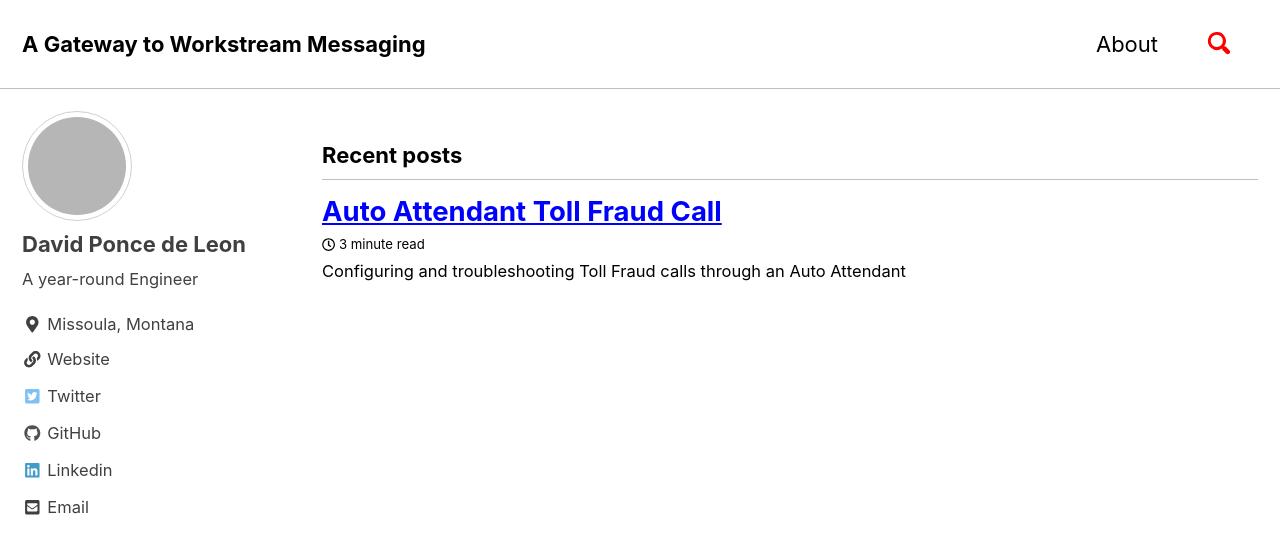
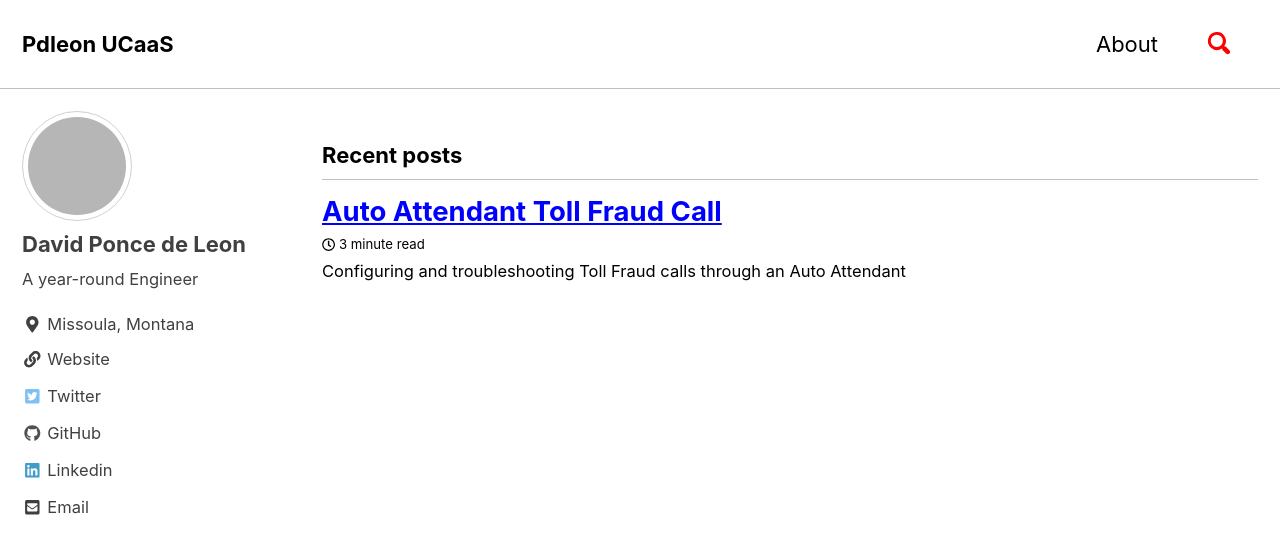
Before and after one commit to Pdleon/pdleon.github.io, a Jekyll site: the page built from index.html, in a window 1280 px wide and 900 px high. Shown: the top 554 px of the window. Built offline with Jekyll 4.4.1, drawn with Linux system fonts in a browser that asks for light colours; cached includes are drawn as plain includes; the list of posts is cut into pages by our own code; grey boxes are pictures that could not be loaded.

Commit message:
changed title

```diff
--- a/_config.yml
+++ b/_config.yml
@@ -16,7 +16,7 @@ minimal_mistakes_skin    : "contrast" #"default" # "air", "aqua", "contrast", "d
 
 # Site Settings
 locale                   : "en-US"
-title                    : "A Gateway to Workstream Messaging"
+title                    : "Pdleon UCaaS"
 title_separator          : "-"
 name                     : "David Ponce de Leon"
 description              : "Task Completed"
```
